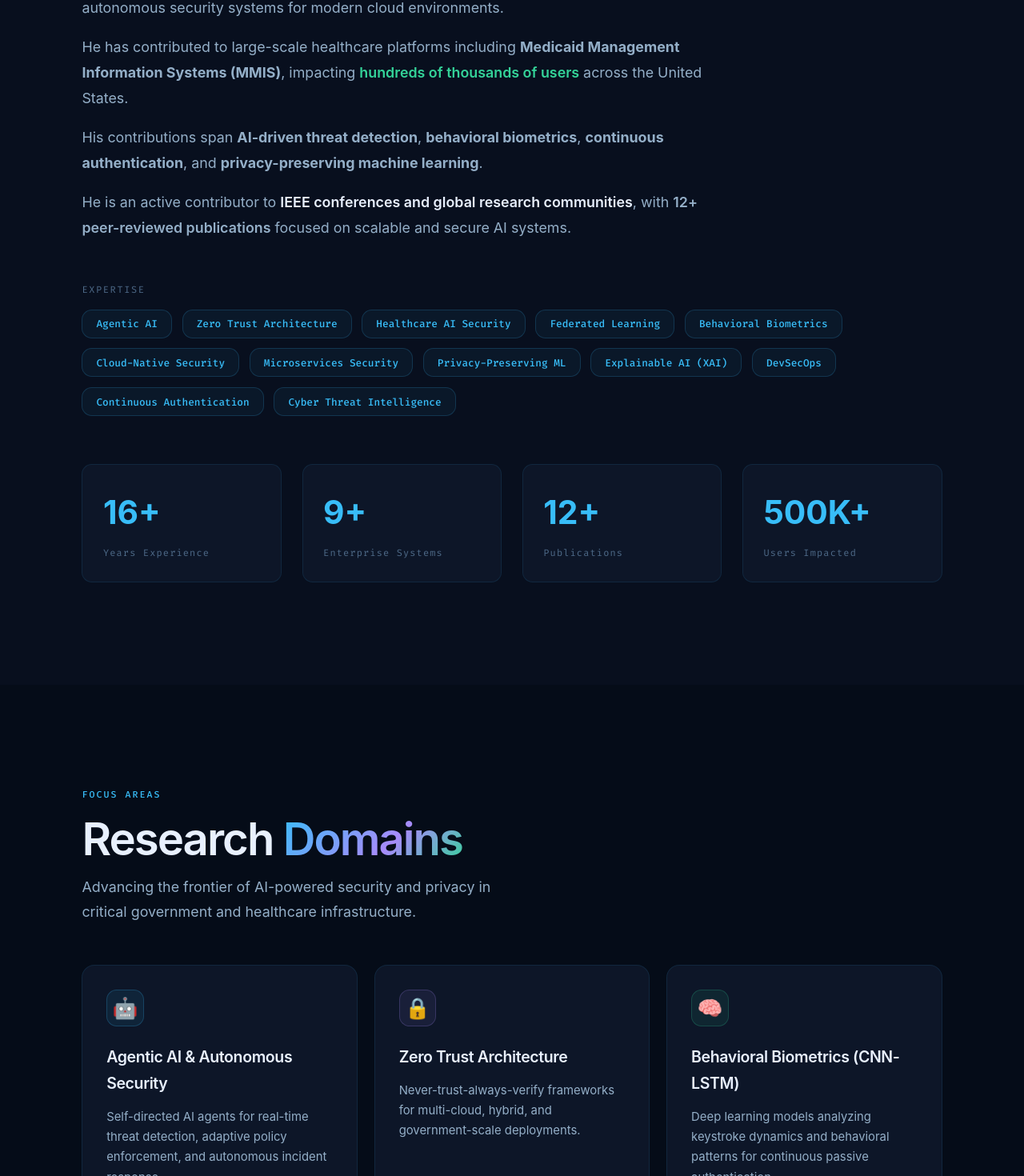
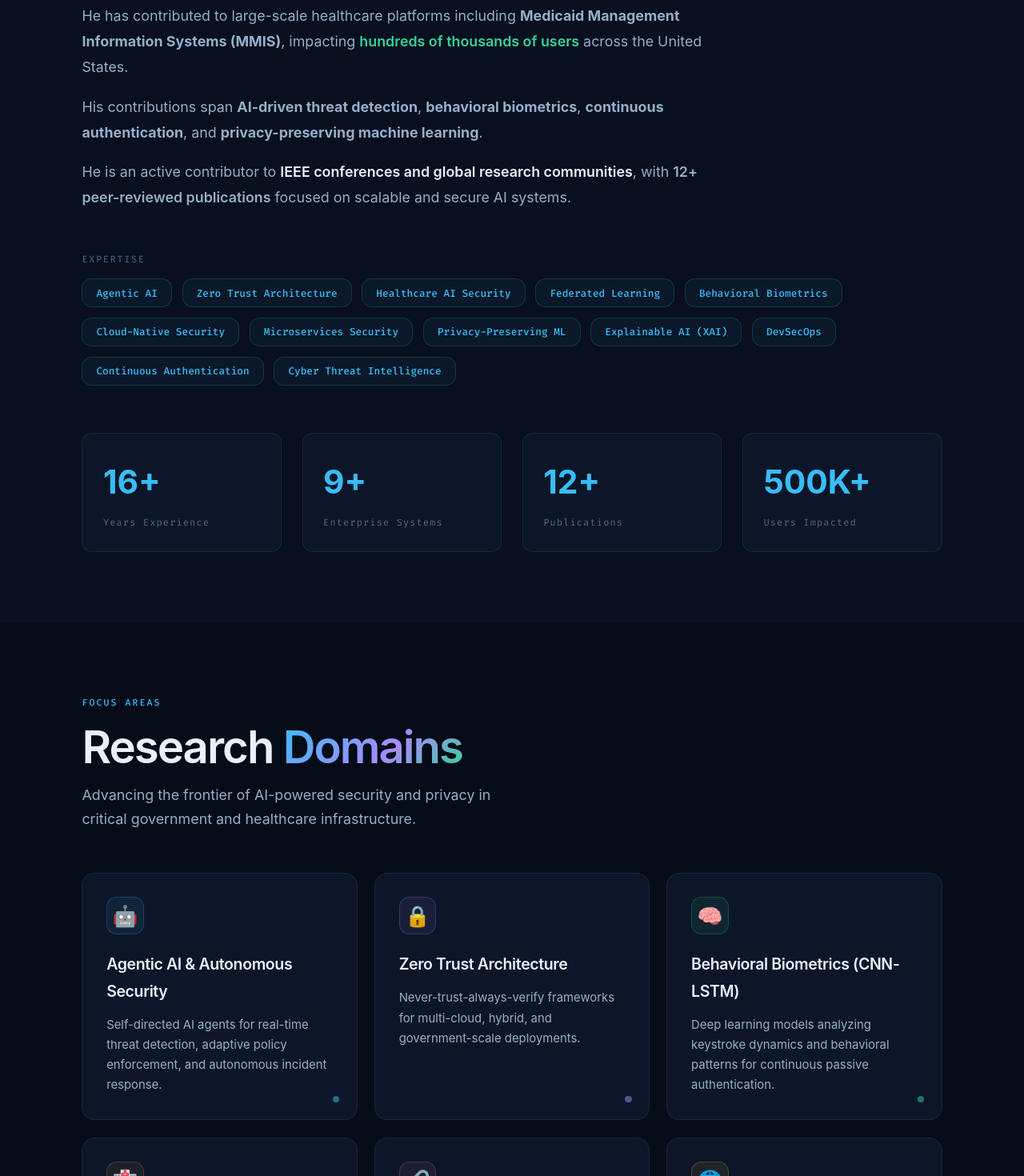
Before and after one commit to pdreddy/drp-portfolio, a React (Vite) app: page / in a window 1280 px wide. Shown: the part 1318-2788 px from the top of the page at 80% size. Built offline with nearby package versions, Linux system fonts and the light colour scheme; a web font is replaced by a local one.

Commit message:
Reduce vertical spacing between homepage sections

```diff
--- a/src/components/About.jsx
+++ b/src/components/About.jsx
@@ -37,7 +37,7 @@ export default function About() {
           id="about"
           style={{
             background:'var(--bg2)',
-            padding:'clamp(5rem,10vw,8rem) clamp(1.5rem,8vw,7rem)'
+            padding:'clamp(3.25rem,7vw,5.5rem) clamp(1.5rem,8vw,7rem)'
           }}
       >
         <div className="max-w-7xl mx-auto">
--- a/src/components/Articles.jsx
+++ b/src/components/Articles.jsx
@@ -9,7 +9,7 @@ const card = {
 
 export default function Articles() {
   return (
-    <section id="articles" style={{ background:'var(--bg)',padding:'clamp(5rem,10vw,8rem) clamp(1.5rem,8vw,7rem)' }}>
+    <section id="articles" style={{ background:'var(--bg)',padding:'clamp(3.25rem,7vw,5.5rem) clamp(1.5rem,8vw,7rem)' }}>
       <div className="max-w-7xl mx-auto">
         <p className="text-eyebrow mb-4 reveal">Thought Leadership</p>
         <h2 className="text-section reveal mb-4" style={{ color:'var(--text)' }}>
--- a/src/components/Contact.jsx
+++ b/src/components/Contact.jsx
@@ -106,7 +106,7 @@ export default function Contact() {
           id="contact"
           style={{
             background: 'var(--bg)',
-            padding: 'clamp(5rem,10vw,8rem) clamp(1.5rem,8vw,7rem)',
+            padding: 'clamp(3.25rem,7vw,5.5rem) clamp(1.5rem,8vw,7rem)',
             position: 'relative',
             overflow: 'hidden',
           }}
--- a/src/components/JudgingMemberships.jsx
+++ b/src/components/JudgingMemberships.jsx
@@ -9,7 +9,7 @@ const card = {
 
 export function Judging() {
   return (
-    <section id="judging" style={{ background:'var(--bg2)',padding:'clamp(5rem,10vw,8rem) clamp(1.5rem,8vw,7rem)' }}>
+    <section id="judging" style={{ background:'var(--bg2)',padding:'clamp(3.25rem,7vw,5.5rem) clamp(1.5rem,8vw,7rem)' }}>
       <div className="max-w-7xl mx-auto">
         <div className="text-eyebrow mb-4 reveal" style={{ '--eyebrow-color':'#fbbf24' }}>Recognition</div>
 
@@ -57,7 +57,7 @@ export function Judging() {
 
 export function Memberships() {
   return (
-    <section id="memberships" style={{ background:'var(--bg)',padding:'clamp(5rem,10vw,8rem) clamp(1.5rem,8vw,7rem)' }}>
+    <section id="memberships" style={{ background:'var(--bg)',padding:'clamp(3.25rem,7vw,5.5rem) clamp(1.5rem,8vw,7rem)' }}>
       <div className="max-w-7xl mx-auto">
         <p className="text-eyebrow mb-4 reveal">Affiliations</p>
         <h2 className="text-section reveal mb-4" style={{ color:'var(--text)' }}>
--- a/src/components/Publications.jsx
+++ b/src/components/Publications.jsx
@@ -78,7 +78,7 @@ export default function Publications() {
           id="publications"
           style={{
             background:'var(--bg2)',
-            padding:'clamp(5rem,10vw,8rem) clamp(1.5rem,8vw,7rem)'
+            padding:'clamp(3.25rem,7vw,5.5rem) clamp(1.5rem,8vw,7rem)'
           }}
       >
         <div className="max-w-7xl mx-auto">
--- a/src/components/Research.jsx
+++ b/src/components/Research.jsx
@@ -9,7 +9,7 @@ const card = {
 
 export default function Research() {
   return (
-    <section id="research" style={{ background:'var(--bg)',padding:'clamp(5rem,10vw,8rem) clamp(1.5rem,8vw,7rem)' }}>
+    <section id="research" style={{ background:'var(--bg)',padding:'clamp(3.25rem,7vw,5.5rem) clamp(1.5rem,8vw,7rem)' }}>
       <div className="max-w-7xl mx-auto">
         <p className="text-eyebrow mb-4 reveal">Focus Areas</p>
         <h2 className="text-section reveal mb-4" style={{ color:'var(--text)' }}>
```
